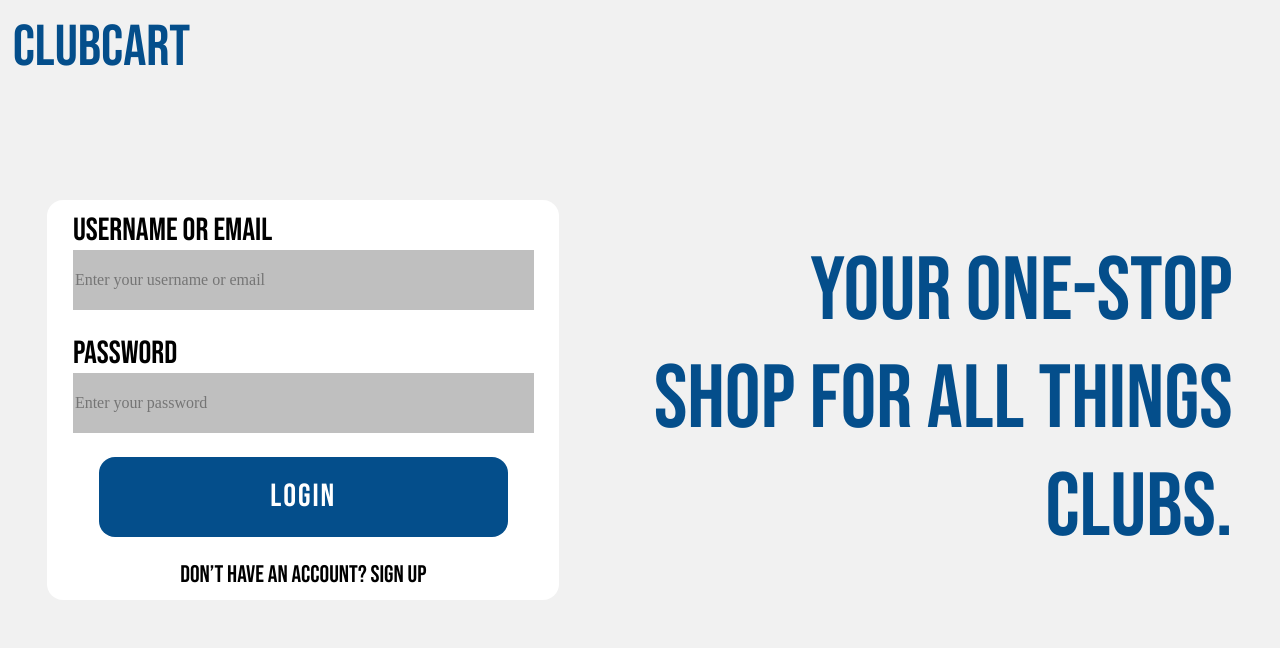
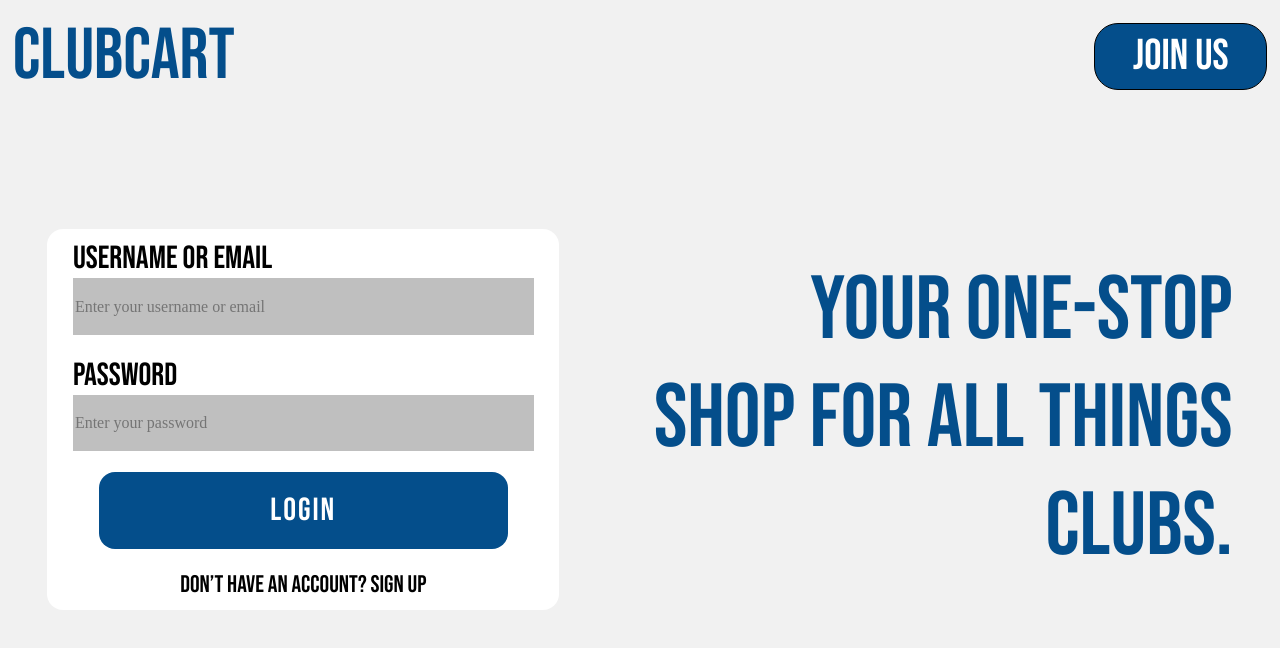
Before and after one commit to PraneethO/clubcart, a Next.js app in the folder club-cart/: page / in a window 1280 px wide. Shown: the top 648 px of the page. Built offline with nearby package versions, Linux system fonts and the light colour scheme.

Commit message:
finishe dlanding

```diff
--- a/club-cart/src/app/page.module.css
+++ b/club-cart/src/app/page.module.css
@@ -15,15 +15,37 @@
 
 /* ! NavBar CSS */
 .nav {
+  display: flex;
+  flex-direction: row;
+  justify-content: space-between;
+  align-items: center;
+  width: 100%;
+
   text-align: left;
   padding: 1%;
 
-  font-size: 4.5vw;
+  font-size: 4.5rem;
   color: #044e8b;
 
   position: fixed;
+}
+.nav button {
+  font-size: 2.7rem;
 
-  width: 100%;
+  white-space: nowrap;
+
+  padding: 0.5% 3% 0.5% 3%;
+
+  border-radius: 1.5rem;
+
+  background-color: #044e8b;
+  color: white;
+
+  border: 1px solid black;
+}
+.nav button:hover {
+  background-color: rgba(4, 78, 139, 0.9);
+  cursor: pointer;
 }
 
 /* ! First Container CSS */
@@ -32,6 +54,8 @@
   flex-direction: row;
   justify-content: space-around;
   align-items: center;
+
+  padding-top: 3%;
 
   width: 100%;
   height: 100vh;
--- a/club-cart/src/app/page.tsx
+++ b/club-cart/src/app/page.tsx
@@ -15,7 +15,10 @@ export default function Home() {
 
   return (
     <main className={styles.main}>
-      <nav className={styles.nav}>CLUBCART</nav>
+      <nav className={styles.nav}>
+        <div>CLUBCART</div>
+        <button>Join Us</button>
+      </nav>
       <div className={styles.firstContainer}>
         <div className={styles.loginForm}>
           <div className={styles.inputContainer}>
```
